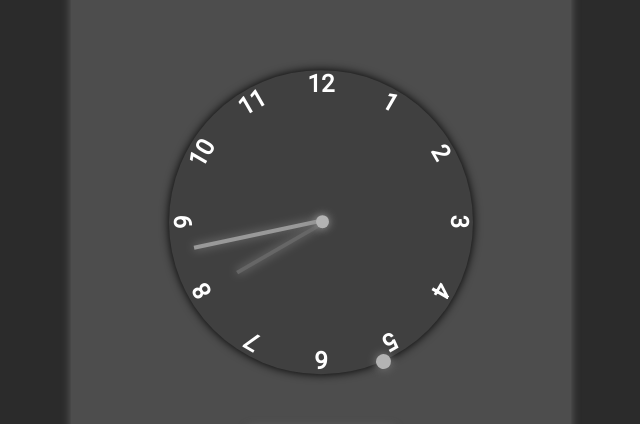
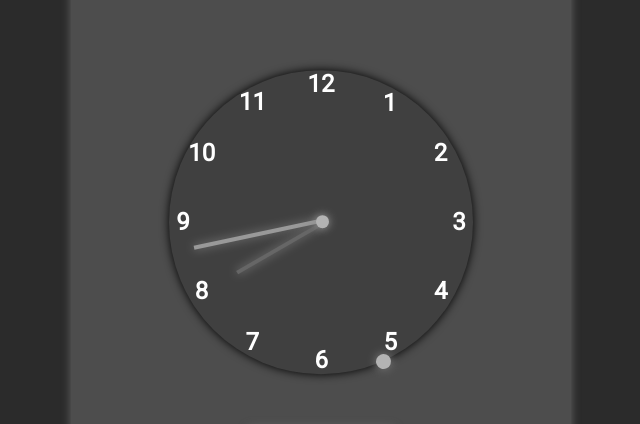
Before and after one commit to chipseater/clock, a plain HTML site: page index.html in a window 1280 px wide. Shown: the part 125-549 px from the top of the page, 319-959 px from the left. Drawn offline with Linux system fonts and the light colour scheme.

Commit message:
[Style] fixed number orientations

```diff
--- a/index.css
+++ b/index.css
@@ -130,6 +130,10 @@ main {
   font-size: 1.5em;
 }
 
+.digit > b {
+  height: fit-content;
+}
+
 #digit0 {
   transform: rotate(0deg);
 }
@@ -177,3 +181,52 @@ main {
 #digit11 {
   transform: rotate(330deg);
 }
+
+
+#digit0 > b {
+  transform: rotate(-0deg);
+}
+
+#digit1 > b {
+  transform: rotate(-30deg);
+}
+
+#digit2 > b {
+  transform: rotate(-60deg);
+}
+
+#digit3 > b {
+  transform: rotate(-90deg);
+}
+
+#digit4 > b {
+  transform: rotate(-120deg);
+}
+
+#digit5 > b {
+  transform: rotate(-150deg);
+}
+
+#digit6 > b {
+  transform: rotate(-180deg);
+}
+
+#digit7 > b {
+  transform: rotate(-210deg);
+}
+
+#digit8 > b {
+  transform: rotate(-240deg);
+}
+
+#digit9 > b {
+  transform: rotate(-270deg);
+}
+
+#digit10 > b {
+  transform: rotate(-300deg);
+}
+
+#digit11 > b {
+  transform: rotate(-330deg);
+}
```
